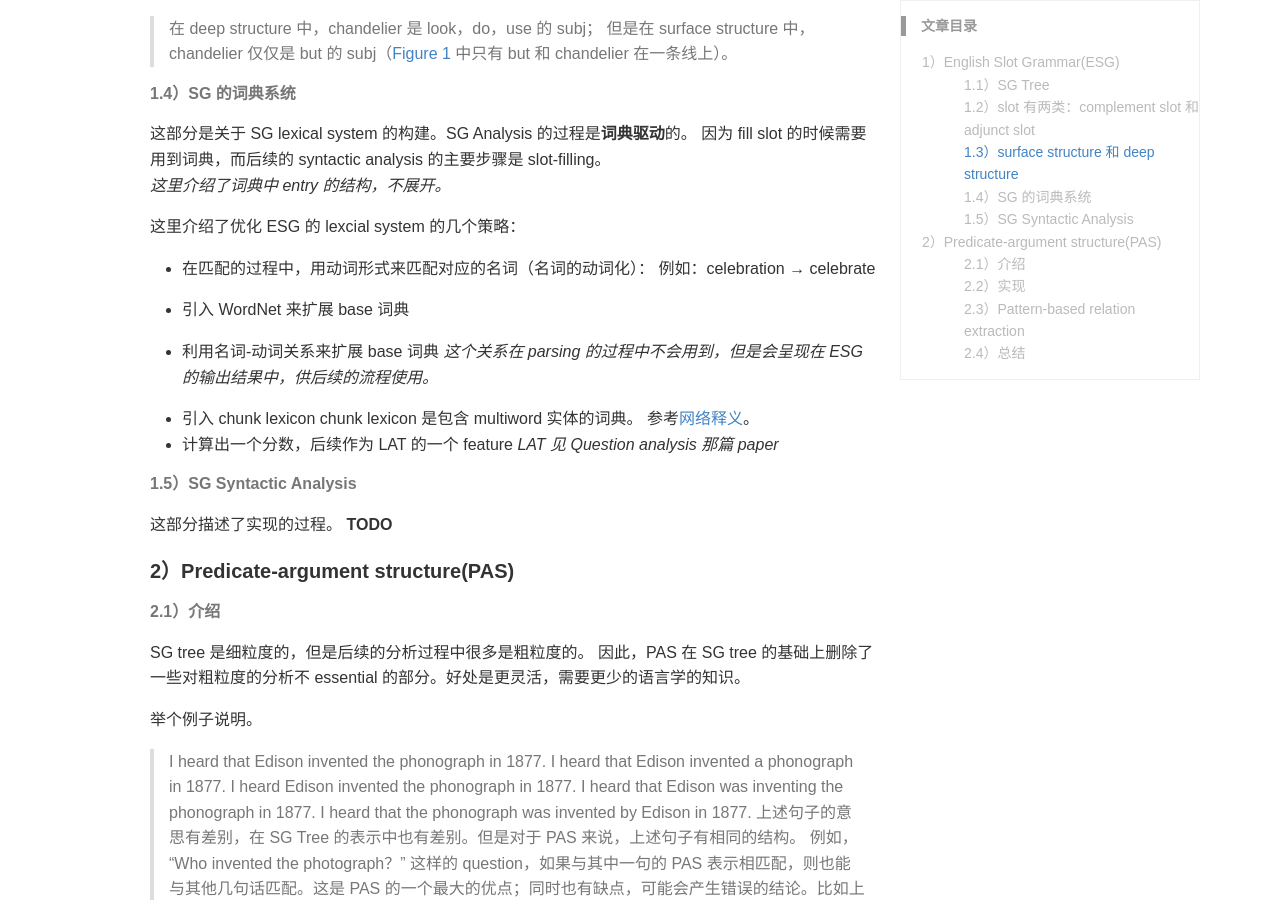
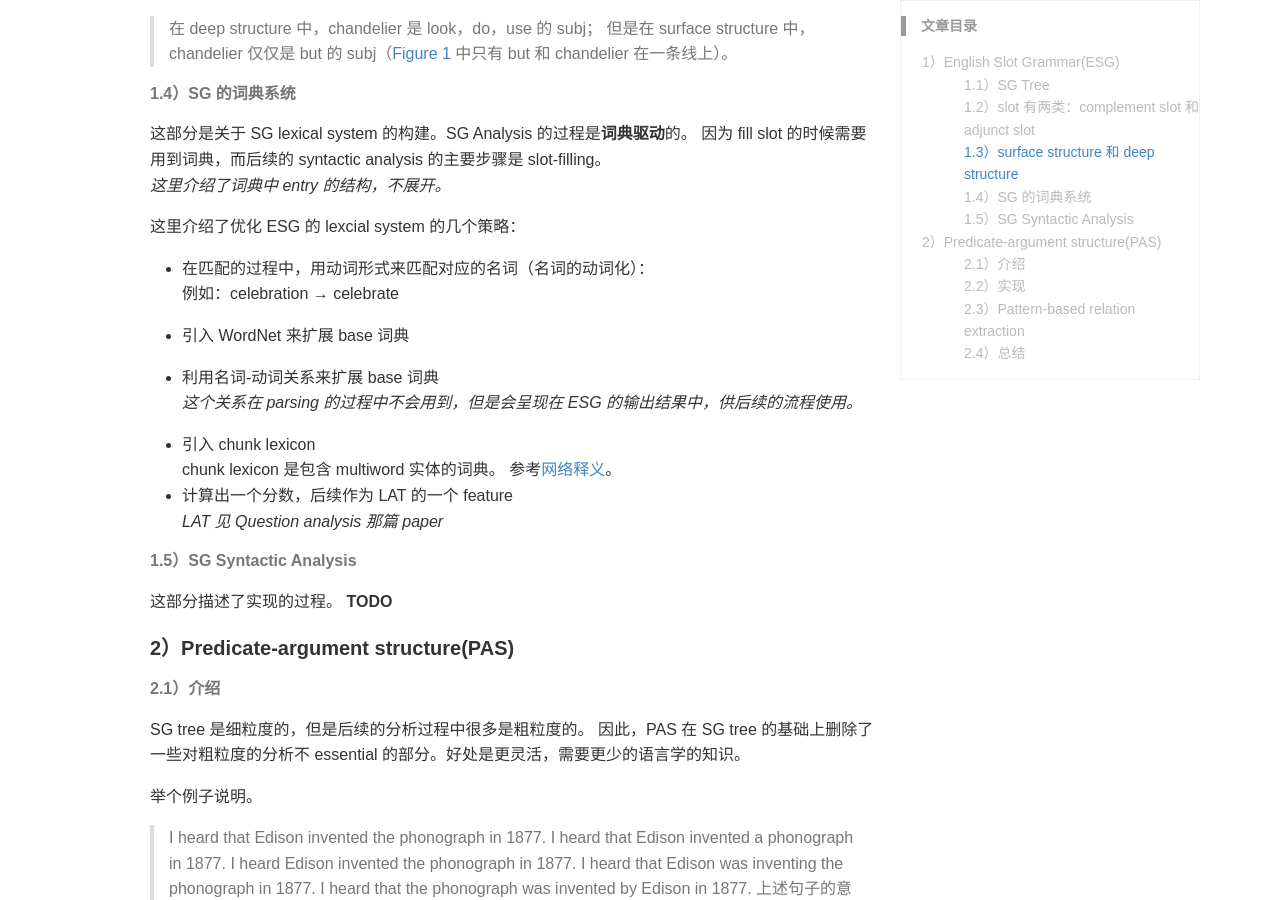
Before and after one commit to Miopas/miopas.github.io, a Jekyll site: the page built from _posts/2017-12-26-watson-paper-02.md, in a window 1280 px wide and 900 px high, scrolled down 1085 px. Built offline with Jekyll 4.4.1, drawn with Linux system fonts in a browser that asks for light colours.

```diff
--- a/_posts/2017-12-26-watson-paper-02.md
+++ b/_posts/2017-12-26-watson-paper-02.md
@@ -46,19 +46,19 @@ SG Tree 中包含了两种信息：`surface structure` 和 `deep structure`。<b
 
 这里介绍了优化 ESG 的 lexcial system 的几个策略：
 
-* 在匹配的过程中，用动词形式来匹配对应的名词（名词的动词化）：
+* 在匹配的过程中，用动词形式来匹配对应的名词（名词的动词化）：<br>
 例如：celebration → celebrate
 
 * 引入 WordNet 来扩展 base 词典
 
-* 利用名词-动词关系来扩展 base 词典
+* 利用名词-动词关系来扩展 base 词典<br>
 *这个关系在 parsing 的过程中不会用到，但是会呈现在 ESG 的输出结果中，供后续的流程使用。*
 
-* 引入 chunk lexicon
+* 引入 chunk lexicon<br>
 chunk lexicon 是包含 multiword 实体的词典。
 参考[网络释义](https://www.teachingenglish.org.uk/article/lexical-chunk)。
 
-* 计算出一个分数，后续作为 LAT 的一个 feature
+* 计算出一个分数，后续作为 LAT 的一个 feature<br>
 *LAT 见 Question analysis 那篇 paper*
 
 ###### 1.5）SG Syntactic Analysis
```
